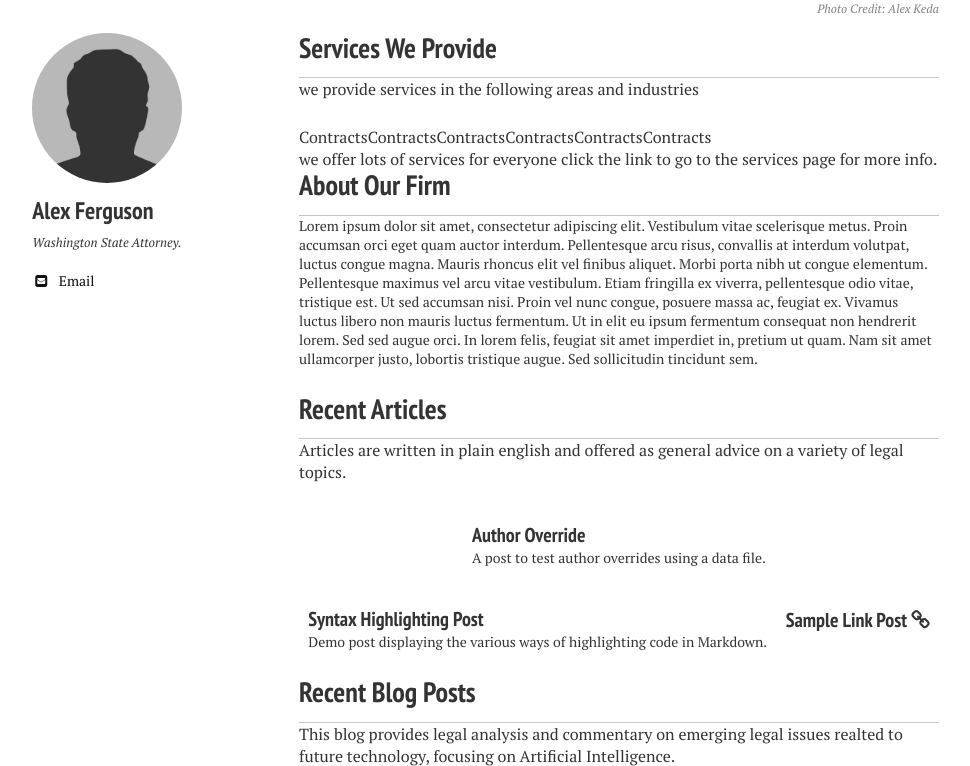
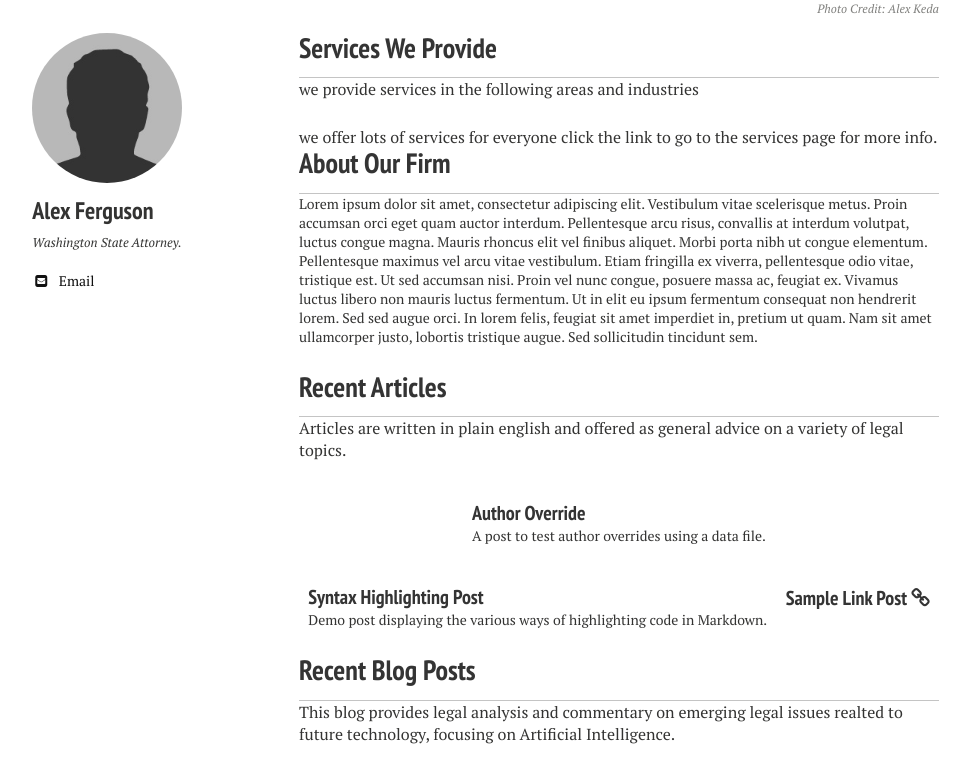
Before and after one commit to nerdyfergy/blg-site-mm3, a Jekyll site: the page built from index.md, in a window 1280 px wide and 900 px high, scrolled down 404 px, cut to the strip 134-900 px from the top of the window. Shown: the whole strip, without its empty margins (21-991 px from the left). Built offline with Jekyll 4.4.1, drawn with Linux system fonts in a browser that asks for light colours; nearby versions of some CDN libraries.

Commit message:
Update _static.html

```diff
--- a/_includes/_static.html
+++ b/_includes/_static.html
@@ -1,6 +1,7 @@
 
 <h3><a href="{{ site.url}}/services/">Services We Provide</a></h3>
 <p> we provide services in the following areas and industries</p>
+<div class="largeshow">
   <article>
     <div class="flex-container">
       <div class="flex-item">
@@ -23,6 +24,7 @@
       </div>
     </div>
   </article>
+</div>
 <div class="largeshow">
   <article>
     <div class="flex-container">
```
Lines whose indentation alone changed are shown as unchanged.
